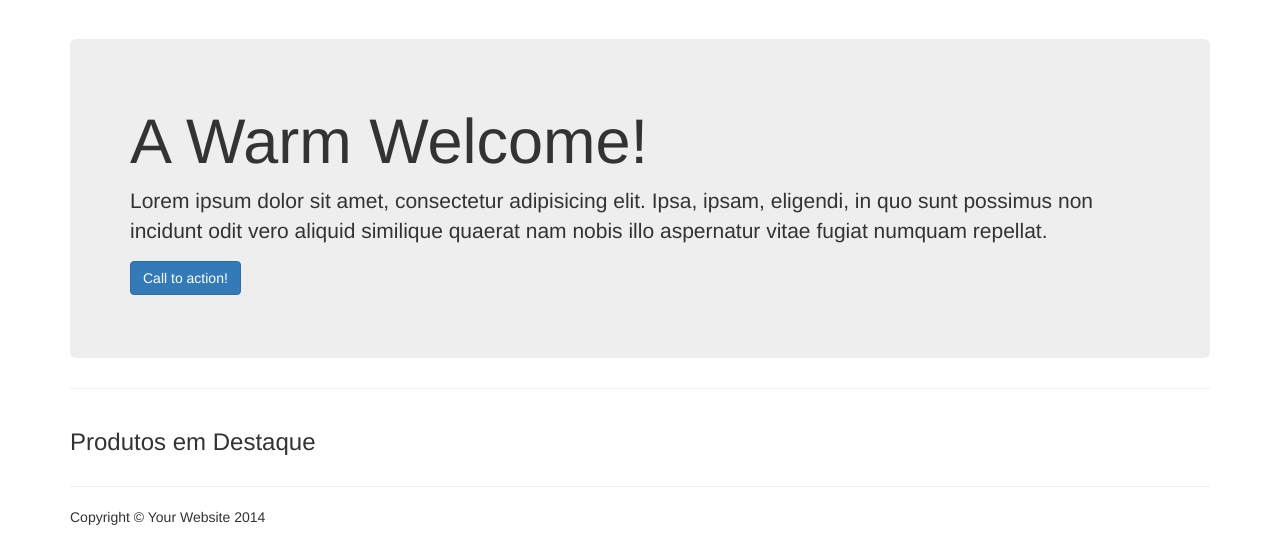
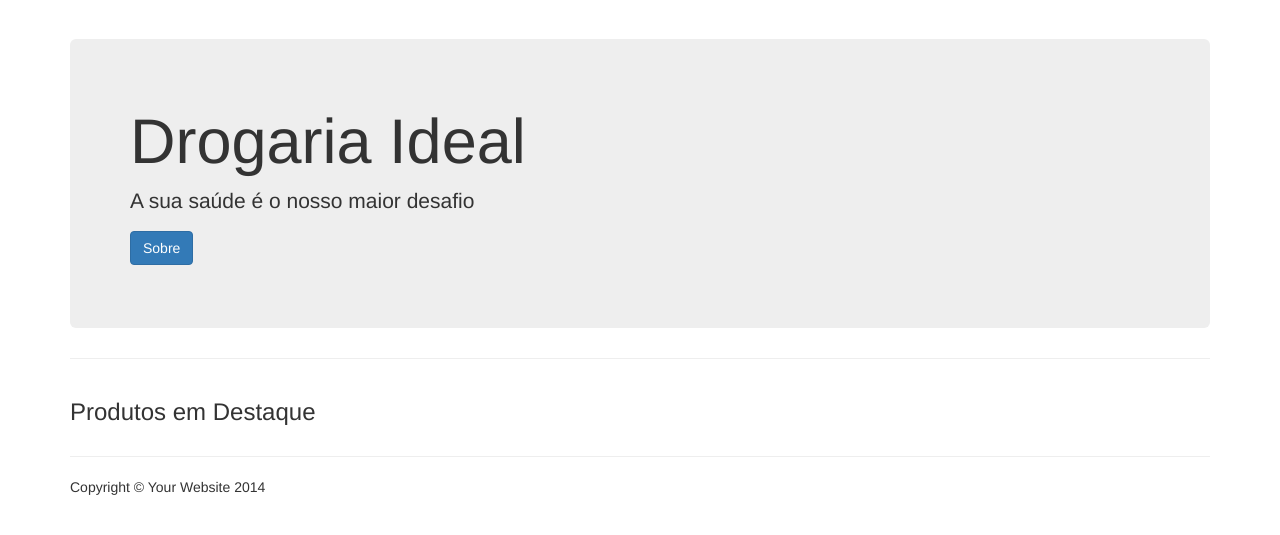
Before and after one commit to ulyssesBML/Requisitos04-DrogariaIdeal, a Django app: page / in a window 1280 px wide. Shown: the part 51-586 px from the top of the page. Run offline with Django 3.2, Linux system fonts and the light colour scheme; data that the repository does not hold is empty; some libraries are stand-ins or nearby versions.

Commit message:
Changing index

```diff
--- a/DrogariaIdeal/templates/index.html
+++ b/DrogariaIdeal/templates/index.html
@@ -12,9 +12,9 @@
 
       <!-- Jumbotron Header -->
       <header class="jumbotron hero-spacer" style="margin-top:90px;">
-          <h1>A Warm Welcome!</h1>
-          <p>Lorem ipsum dolor sit amet, consectetur adipisicing elit. Ipsa, ipsam, eligendi, in quo sunt possimus non incidunt odit vero aliquid similique quaerat nam nobis illo aspernatur vitae fugiat numquam repellat.</p>
-          <p><a class="btn btn-primary btn-large">Call to action!</a>
+          <h1>Drogaria Ideal</h1>
+          <p>A sua saúde é o nosso maior desafio</p>
+          <p><a href="{% url 'about' %}" class="btn btn-primary btn-large">Sobre</a>
           </p>
       </header>
 
```
